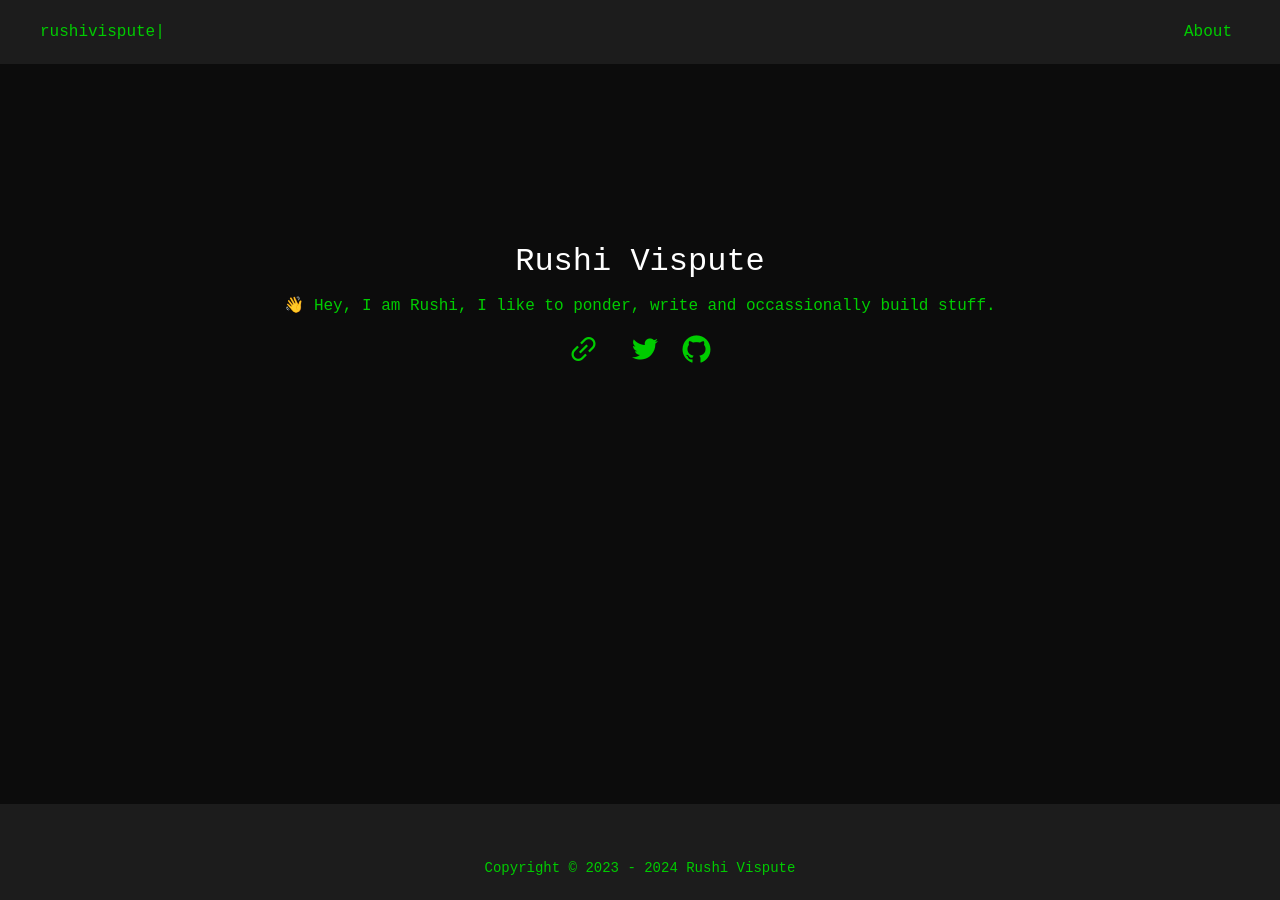
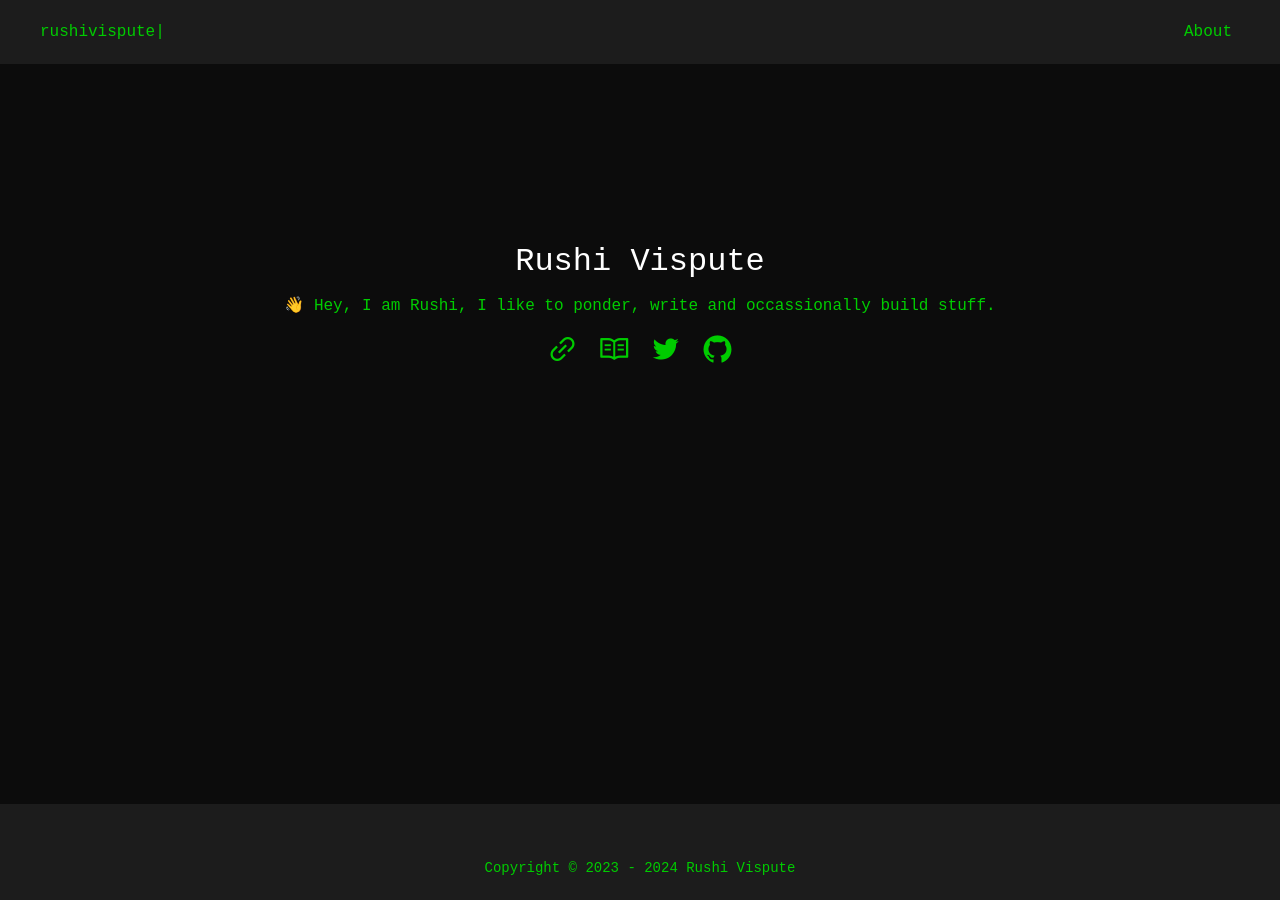
Before and after one commit to Styleebender/rushi_vispute, a Jekyll site: the page built from index.md, in a window 1280 px wide. Built offline with Jekyll 4.4.1, drawn with Linux system fonts in a browser that asks for light colours.

Commit message:
Update home.html

```diff
--- a/_layouts/home.html
+++ b/_layouts/home.html
@@ -23,7 +23,7 @@ layout: default
                 <a class="link-item" title="Medium"
                     href="https://medium.com/@rushi.vispute29" target="_blank"
                     rel="noopener">
-                    <i class="iconfont icon-boook"></i>
+                    <i class="iconfont icon-blog"></i>
                 </a>
                 <a class="link-item" title="Twitter" href="https://x.com/whereisrishi_" target="_blank"
                     rel="noopener">
```
